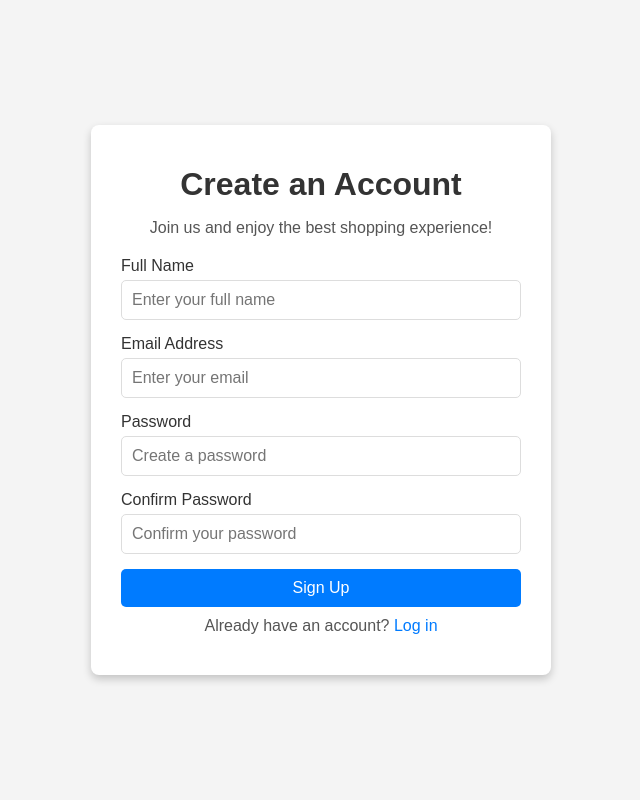
After one commit to pankaj-bansal00/shipshop, a Django app: page /base/signup/ in a window 1280 px wide. The commit adds this page. Shown: the whole page, without its empty margins (319-959 px from the left). Run offline with Django 5.2, Linux system fonts and the light colour scheme.

Commit message:
start register

```diff
--- /dev/null
+++ b/mysite/base/templates/register/signup.html
@@ -0,0 +1,47 @@
+<!DOCTYPE html>
+<html lang="en">
+
+<head>
+    <meta charset="UTF-8">
+    <meta name="viewport" content="width=device-width, initial-scale=1.0">
+    <title>Signup Page</title>
+    <link rel="stylesheet" href="/static/register/signup.css">
+</head>
+
+<body>
+
+    <!-- Signup Section -->
+    <div class="signup-container">
+        <h1>Create an Account</h1>
+        <p>Join us and enjoy the best shopping experience!</p>
+
+        <form id="signup-form">
+            <!-- Full Name -->
+            <label for="fullname">Full Name</label>
+            <input type="text" id="fullname" name="fullname" placeholder="Enter your full name" required>
+
+            <!-- Email -->
+            <label for="email">Email Address</label>
+            <input type="email" id="email" name="email" placeholder="Enter your email" required>
+
+            <!-- Password -->
+            <label for="password">Password</label>
+            <input type="password" id="password" name="password" placeholder="Create a password" required>
+
+            <!-- Confirm Password -->
+            <label for="confirm-password">Confirm Password</label>
+            <input type="password" id="confirm-password" name="confirm-password" placeholder="Confirm your password"
+                required>
+
+            <!-- Submit Button -->
+            <button type="submit">Sign Up</button>
+        </form>
+
+        <!-- Already have an account -->
+        <p class="login-link">Already have an account? <a href="{% url 'login'%}">Log in</a></p>
+    </div>
+
+
+</body>
+
+</html>
--- a/mysite/base/urls.py
+++ b/mysite/base/urls.py
@@ -3,5 +3,6 @@ from base import views
 from django.urls import include
 
 urlpatterns = [
-
+path('login/', views.login, name='login'),
+path('signup/', views.signup, name='signup'),
 ]
--- a/mysite/base/views.py
+++ b/mysite/base/views.py
@@ -1,3 +1,8 @@
 from django.shortcuts import render
 
 # Create your views here.
+def login(request):
+    return render(request,"register/login.html")
+
+def signup(request):
+    return render(request, "register/signup.html")
--- a/mysite/static/base/nav.css
+++ b/mysite/static/base/nav.css
@@ -16,13 +16,17 @@ body {
     padding: 10px 20px;
 }
 
+
 .logo a {
+
     color: #fff;
     text-decoration: none;
     font-size: 24px;
 }
 
 .search-container {
+    width: 50%;
+    height:20%;
     display: flex;
     align-items: center;
 }
@@ -32,6 +36,8 @@ body {
     border: none;
     border-radius: 3px;
     margin-right: 5px;
+    width: 70%;height: 35px;
+
 }
 
 .search-container button {
--- /dev/null
+++ b/mysite/static/register/signup.css
@@ -0,0 +1,89 @@
+
+        /* General Reset */
+        body {
+            margin: 0;
+            padding: 0;
+            font-family: Arial, sans-serif;
+            background: #f4f4f4;
+            display: flex;
+            justify-content: center;
+            align-items: center;
+            min-height: 100vh;
+        }
+
+        /* Signup Container */
+        .signup-container {
+            background: #ffffff;
+            padding: 20px 30px;
+            width: 100%;
+            max-width: 400px;
+            border-radius: 8px;
+            box-shadow: 0 4px 8px rgba(0, 0, 0, 0.2);
+            text-align: center;
+        }
+
+        .signup-container h1 {
+            margin-bottom: 10px;
+            color: #333;
+        }
+
+        .signup-container p {
+            margin-bottom: 20px;
+            color: #555;
+        }
+
+        /* Form Styling */
+        #signup-form {
+            display: flex;
+            flex-direction: column;
+        }
+
+        #signup-form label {
+            margin-bottom: 5px;
+            text-align: left;
+            color: #333;
+        }
+
+        #signup-form input {
+            margin-bottom: 15px;
+            padding: 10px;
+            font-size: 16px;
+            border: 1px solid #ddd;
+            border-radius: 5px;
+        }
+
+        #signup-form input:focus {
+            outline: none;
+            border-color: #007bff;
+            box-shadow: 0 0 5px rgba(0, 123, 255, 0.5);
+        }
+
+        #signup-form button {
+            background: #007bff;
+            color: white;
+            padding: 10px 15px;
+            font-size: 16px;
+            border: none;
+            border-radius: 5px;
+            cursor: pointer;
+            transition: background 0.3s ease;
+        }
+
+        #signup-form button:hover {
+            background: #0056b3;
+        }
+
+        /* Login Link */
+        .login-link {
+            margin-top: 10px;
+            color: #555;
+        }
+
+        .login-link a {
+            color: #007bff;
+            text-decoration: none;
+        }
+
+        .login-link a:hover {
+            text-decoration: underline;
+        }
```
Also changed, not shown: mysite/base/templates/base/nav.html (+7 -3 lines), mysite/base/templates/register/login.html (added, +39 -0 lines), mysite/static/register/login.css (added, +83 -0 lines), mysite/static/wsgi.py (added, +16 -0 lines).
